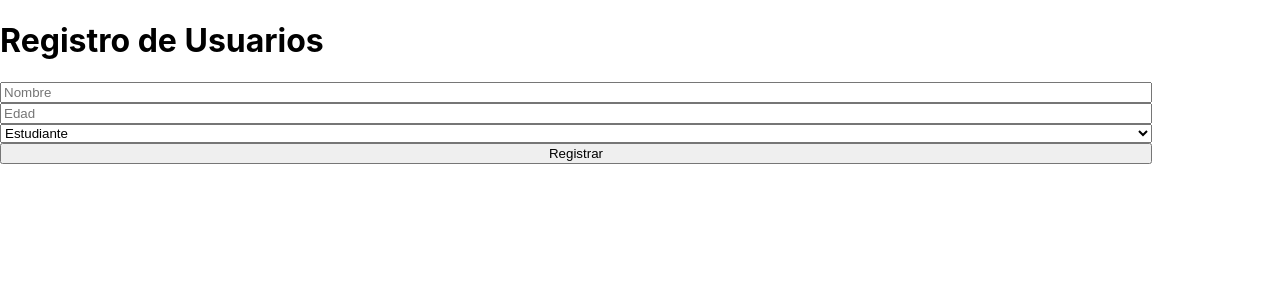
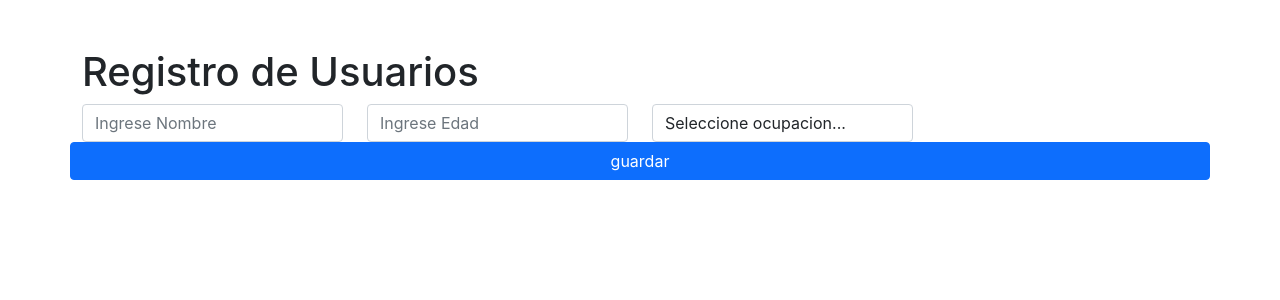
Before and after one commit to jcriostorres/Formulario-React, a React (Create React App) app: page / in a window 1280 px wide. Shown: the top 300 px of the page. Built offline with nearby package versions, Linux system fonts and the light colour scheme.

Commit message:
Mejoras en el formulario

```diff
--- a/public/index.html
+++ b/public/index.html
@@ -24,6 +24,7 @@
       work correctly both with client-side routing and a non-root public URL.
       Learn how to configure a non-root public URL by running `npm run build`.
     -->
+    <link href="https://cdn.jsdelivr.net/npm/bootstrap@5.1.1/dist/css/bootstrap.min.css" rel="stylesheet" integrity="sha384-F3w7mX95PdgyTmZZMECAngseQB83DfGTowi0iMjiWaeVhAn4FJkqJByhZMI3AhiU" crossorigin="anonymous">
     <title>React App</title>
   </head>
   <body>
--- a/src/App.css
+++ /dev/null
@@ -1,6 +0,0 @@
-.App{
-    display: flex;
-    flex-direction: column;
-    width: 90%;
-    height: 100%;
-}
--- a/src/App.js
+++ b/src/App.js
@@ -1,11 +1,10 @@
 import Formulario from './components/Formulario';
-import "./App.css";
 
 
 function App() {
   return (
-    <div class="App">
-        <Formulario class = "formulario"></Formulario>
+    <div className="container mt-5">
+        <Formulario></Formulario>
     </div>
   );
 }
--- a/src/components/Formulario.js
+++ b/src/components/Formulario.js
@@ -3,26 +3,46 @@ import React, {useState, Fragment} from 'react';
 const Formulario = () => {
 
 
-    const [usuario, setUsuario] = useState(1)
-
-    const guardar = () =>{
-        console.log("Me presionaste");
-    }
+    const [usuario, setUsuario] = useState({
+        nombre:'',
+        edad:'',
+        ocupacion: ''
+    })
 
     return (
-        <Fragment class = "formulario">
+        <Fragment>
             <h1>Registro de Usuarios</h1>
-            <input type="text" placeholder="Nombre" ></input>
-            <input type="text" placeholder="Edad" ></input>
-            <select name="ocupacion">
-                <option value="estudiante" selected>Estudiante</option>
-                <option value="empleado" >Empleado</option>
-                <option value="jubilado">Jubilado</option>
+            <form className="row">
+                <div className="col-md-3">
+                    <input
+                    placeholder="Ingrese Nombre"
+                    className="form-control"
+                    type="text"
+                    ></input>
+                </div>
 
-            </select>
-            <input type = "button" value = "Registrar" onclick = "guardar()"></input>
+            <div className="col-md-3">
+                    <input
+                    placeholder="Ingrese Edad"
+                    className="form-control"
+                    type="text"
+                    ></input>
+            </div>
 
 
+            <div className="col-md-3">
+
+            <select name="ocupacion"  className="form-control">
+                <option value="empleado" selected>Seleccione ocupacion...</option>
+                <option value="estudiante"> Estudiante</option>
+                <option value="empleado">Empleado</option>
+                <option value="jubilado">Jubilado</option>
+            </select>
+            </div>
+
+            <button className="btn btn-primary" type="submit">guardar</button>
+
+            </form>
 
         </Fragment>
      );
--- a/src/components/User.js
+++ /dev/null
@@ -1 +0,0 @@
-import React from 'react';
```
Also changed, not shown: 1 other file (tests, documents, lock files or other folders).
